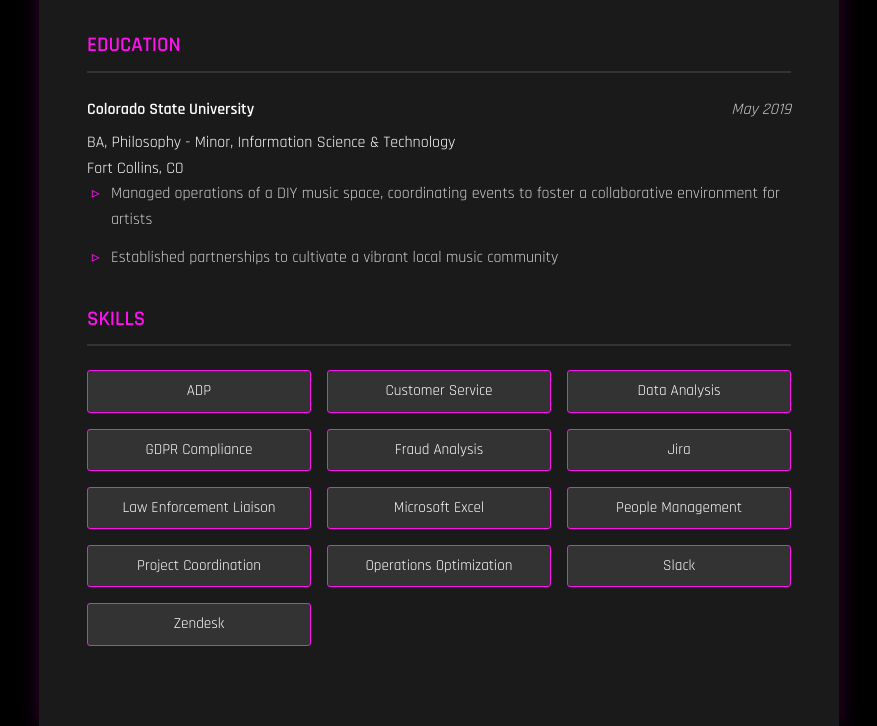
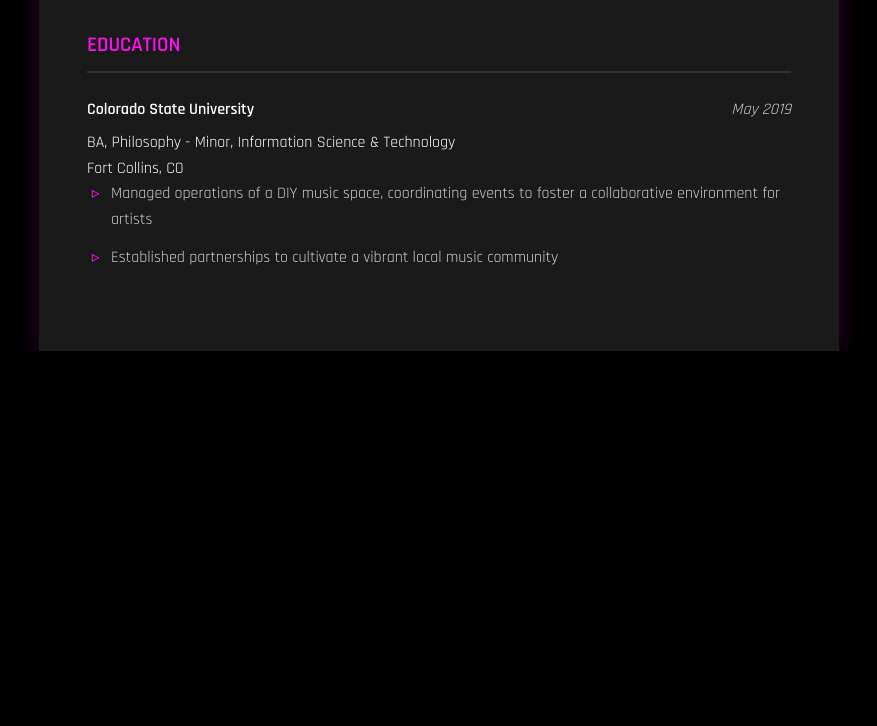
Before and after one commit to ngouldey/ngouldey.github.io, a plain HTML site: page resume.html in a window 1280 px wide. Shown: the part 1114-1840 px from the top of the page, without its empty margins (211-1088 px from the left). After the commit the page ends 1465 px from the top, so only its background shows below. Drawn offline with nearby package versions, Linux system fonts and the light colour scheme.

Commit message:
removed skills

```diff
--- a/resume.html
+++ b/resume.html
@@ -227,24 +227,6 @@
             </div>
         </section>
 
-        <section>
-            <h2 class="section-title">Skills</h2>
-            <div class="skills-grid">
-                <div>ADP</div>
-                <div>Customer Service</div>
-                <div>Data Analysis</div>
-                <div>GDPR Compliance</div>
-                <div>Fraud Analysis</div>
-                <div>Jira</div>
-                <div>Law Enforcement Liaison</div>
-                <div>Microsoft Excel</div>
-                <div>People Management</div>
-                <div>Project Coordination</div>
-                <div>Operations Optimization</div>
-                <div>Slack</div>
-                <div>Zendesk</div>
-            </div>
-        </section>
     </div>
 </body>
 </html>
```
